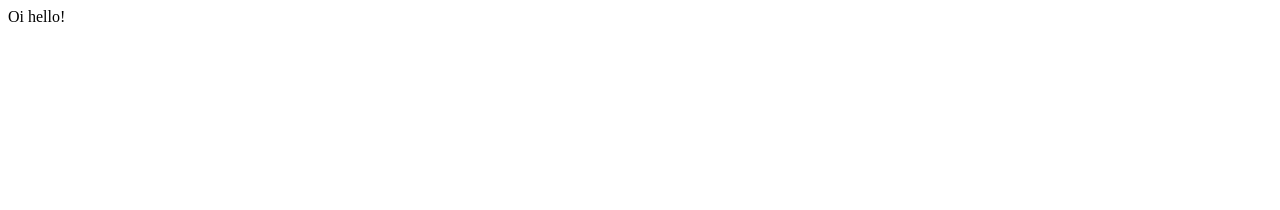
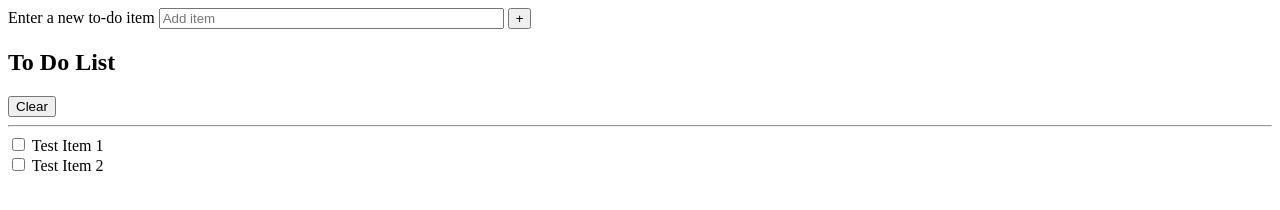
Before and after one commit to siestuser/SimpleToDoList, a website: page index.html in a window 1280 px wide. Drawn offline with Linux system fonts and the light colour scheme.

Commit message:
html skeleton for project

```diff
--- a/index.html
+++ b/index.html
@@ -2,9 +2,36 @@
 <html lang="en">
 <head>
     <meta charset="UTF-8">
+    <meta name="viewport" content="width=device-width, initial-scale=1.0">
     <title>To Do WebApp</title>
+    <link rel="stylesheet" href="/sass/styles.css">
 </head>
 <body>
-Oi hello!
+    <main>
+        <section class="newItemEntry">
+            <form id="newItemForm">
+                <label for="newItem">Enter a new to-do item</label>
+                <input type="text" id="newItem" name="newItem" size="40" autocomplete="off" placeholder="Add item" tabindex="0" />
+                <button type="submit" id="addItem" class="button" title="Add new item" aria-label="Add new item to list" tabindex="0">+</button>
+            </form>
+        </section>
+        <section class="listContainer">
+            <div class="listTitle" id="listTitle">
+                <h1>To Do List</h1>
+                <button type="reset" id="clearItems" class="button clearButton" title="Clear the list" aria-label="Button to clear the list" tabindex="0">Clear</button>
+            </div>
+            <hr />
+            <div id="listItems">
+                <div class="item">
+                    <input type="checkbox" id="1" tabindex="0" />
+                    <label for="1">Test Item 1</label>
+                </div>
+                <div class="item">
+                    <input type="checkbox" id="2" tabindex="0" />
+                    <label for="2">Test Item 2</label>
+                </div>
+            </div>
+        </section>
+    </main>
 </body>
 </html>
--- /dev/null
+++ b/sass/styles.scss
@@ -0,0 +1,3 @@
+//body {
+//  background-color: lavender;
+//}
```
Also changed, not shown: README.md, css/styles.scss (deleted), sass/styles.css (added), 1 other file.
